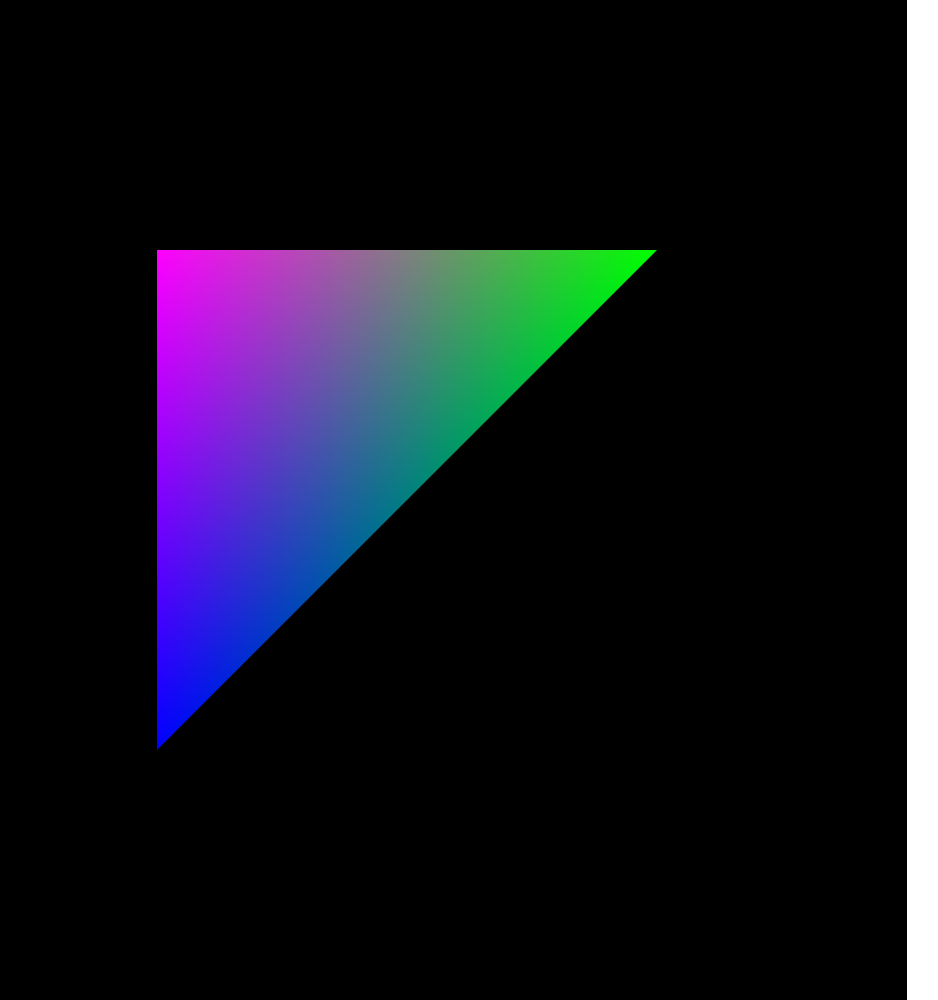
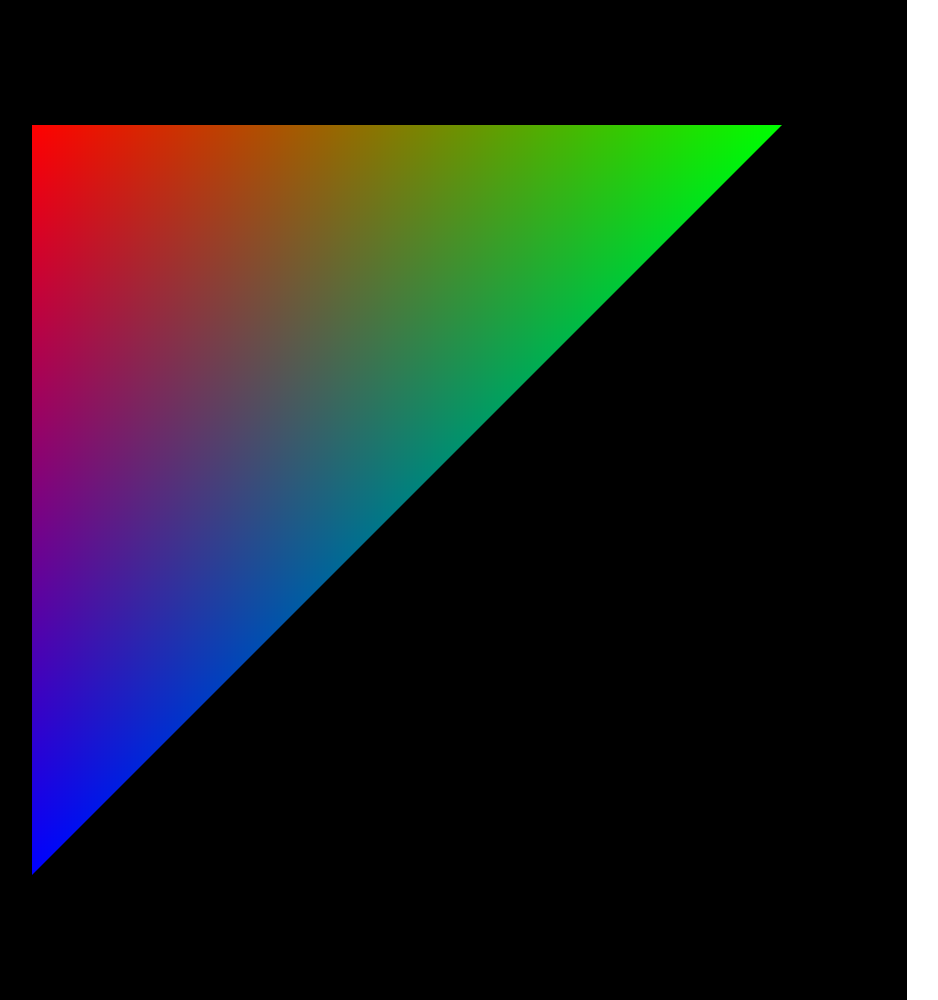
Before and after one commit to Chanran/someAnimations, a website: page WebGL/drawTriangle/index.html in a window 1280 px wide. Shown: the whole page, without its empty margins (93-1031 px from the left). Drawn offline with Linux system fonts and the light colour scheme.

Commit message:
feat: 重构渐变三角形代码
Change-Id: I9fa6b2ad215903973408125e546b283e20a0a42d

```diff
--- a/WebGL/drawTriangle/index.html
+++ b/WebGL/drawTriangle/index.html
@@ -19,6 +19,6 @@
   <script src="../lib/cuon-utils.js"></script>
   <script src="../lib/webgl-utils.js"></script>
   <script src="../lib/webgl-debug.js"></script>
-  <script src="./index.js"></script>
+  <script src="./index_share.js"></script>
 </body>
 </html>
--- a/WebGL/drawTriangle/index.js
+++ b/WebGL/drawTriangle/index.js
@@ -1,22 +1,25 @@
 // 定义顶点着色器
 var VSHADER_SOURCE =
-  'attribute vec4 a_position;\n' +
-  'attribute vec4 a_vertex_color;\n' +
-  'uniform mat4 uMVMatrix;\n' +
-  'uniform mat4 uPMatrix;\n' +
-  'varying vec4 vColor;\n' +
-  'void main(){\n' +
-  '  gl_Position = a_position;\n' +
-  '  vColor = a_vertex_color;\n' +
-  '}\n';
+  [
+    'attribute vec4 a_position;',
+    'attribute vec4 a_vertex_color;',
+    'uniform mat4 u_matrix;',
+    'varying vec4 vColor;',
+    'void main(){',
+    '  gl_Position = u_matrix * a_position;',
+    '  vColor = a_vertex_color;',
+    '}',
+  ].join('\n');
 
 // 定义片元着色器
 var FSHADER_SOURCE =
-  'precision mediump float;\n' +
-  'varying vec4 vColor;\n' +
-  'void main(){\n' +
-  'gl_FragColor = vColor;\n' +
-  '}\n';
+  [
+    'precision mediump float;',
+    'varying vec4 vColor;',
+    'void main(){',
+    '  gl_FragColor = vColor;',
+    '}',
+  ].join('\n');
 
 function main(){
   var canvas = document.getElementById('webgl');
@@ -37,10 +40,14 @@ function main(){
   var a_position = gl.getAttribLocation(gl.program, 'a_position');
   // 点颜色
   var a_vertex_color = gl.getAttribLocation(gl.program, 'a_vertex_color');
-  // MV矩阵
-  var uMVMatrix = gl.getUniformLocation(gl.program, 'uMVMatrix');
-  // P矩阵
-  var uPMtrix = gl.getUniformLocation(gl.program, 'uPMatrix');
+  // MVP矩阵
+  var matrix = new Float32Array([
+    1.5, 0, 0, 0,
+    0, 1.5, 0, 0,
+    0, 0, 1.5, 0,
+    0, 0, 0, 1,
+  ])
+  var matrixLocation = gl.getUniformLocation(gl.program, 'u_matrix');
 
   if (a_position < 0) {
     console.log('Failed to get the storage location of a_position');
@@ -59,6 +66,9 @@ function main(){
     -0.5, -0.5, 0.0, 0.0, 1.0, 1.0  // 蓝色
   ])
 
+  // uniform
+  gl.uniformMatrix4fv(matrixLocation, false, matrix);
+
   // 创建buffer
   var vBuffer = gl.createBuffer();
   if (!vBuffer) {
@@ -76,7 +86,7 @@ function main(){
   gl.enableVertexAttribArray(a_position);
   gl.enableVertexAttribArray(a_vertex_color);
 
-  // 制定晴空canvas的颜色
+  // 制定清空canvas的颜色
   gl.clearColor(0.0, 0.0, 0.0, 1.0);
   // 清空canvas
   // gl.COLOR_BUFFER_BIT颜色缓存，默认清空色rgba(0.0, 0.0, 0.0, 0.0) 透明黑色，通过gl.clearColor指定
--- /dev/null
+++ b/WebGL/drawTriangle/index_share.js
@@ -0,0 +1,79 @@
+// 定义顶点着色器
+var VSHADER_SOURCE =
+`
+  attribute vec4 a_position;
+  attribute vec4 a_vertex_color;
+  uniform mat4 u_matrix;
+  varying vec4 vColor;
+  void main(){
+    gl_Position = u_matrix * a_position;
+    vColor = a_vertex_color;
+  }
+`
+
+// 定义片元着色器
+var FSHADER_SOURCE =
+`
+  precision mediump float;
+  varying vec4 vColor;
+  void main(){
+    gl_FragColor = vColor;
+  }
+`
+
+function main(){
+  var canvas = document.getElementById('webgl');
+  var gl = getWebGLContext(canvas);
+
+  // 初始化着色器
+  initShaders(gl,VSHADER_SOURCE,FSHADER_SOURCE)
+
+  /* 准备数据 */
+
+  // 准备顶点、颜色数据：通常由3D框架封装好的几何和材质的出来的
+  var arrVtx = new Float32Array([
+    // x, y, r, g, b
+    -0.5, 0.5, 1.0, 0.0, 0.0,  // 红色
+    0.5, 0.5, 0.0, 1.0, 0.0,   // 绿色
+    -0.5, -0.5, 0.0, 0.0, 1.0  // 蓝色
+  ])
+
+  // MVP矩阵：通常由3D框架封装好的平移、旋转、缩放的操作计算出来的
+  var matrix = new Float32Array([
+    1.5, 0, 0, 0, // scale x 1.5
+    0, 1.5, 0, 0, // scale y 1.5
+    0, 0, 1.5, 0, // scale z 1.5
+    0, 0, 0, 1,
+  ])
+
+  /* gl操作：上传数据到GPU，触发绘制 */
+
+  // 绑定顶点shader a_position变量
+  var a_position = gl.getAttribLocation(gl.program, 'a_position');
+  // 绑定顶点shader a_vertex_color变量
+  var a_vertex_color = gl.getAttribLocation(gl.program, 'a_vertex_color');
+  var matrixLocation = gl.getUniformLocation(gl.program, 'u_matrix');
+
+  // uniform MVP矩阵
+  gl.uniformMatrix4fv(matrixLocation, false, matrix);
+  // 创建buffer
+  var vBuffer = gl.createBuffer();
+  // 将缓冲区对象绑定到目标
+  gl.bindBuffer(gl.ARRAY_BUFFER, vBuffer);
+  // 想缓冲区对象写入数据
+  gl.bufferData(gl.ARRAY_BUFFER, arrVtx, gl.STATIC_DRAW);
+  // 将缓冲区对象分配给a_position变量和a_vertex_color
+  var size = arrVtx.BYTES_PER_ELEMENT;
+  gl.vertexAttribPointer(a_position, 2, gl.FLOAT, false, size * 5, 0);
+  gl.vertexAttribPointer(a_vertex_color, 3, gl.FLOAT, false, size * 5, size * 2);
+  // 连接a_position, a_vertex_color变量和分配给它的缓冲区对象
+  gl.enableVertexAttribArray(a_position);
+  gl.enableVertexAttribArray(a_vertex_color);
+
+  // 制定清空canvas的颜色
+  gl.clearColor(0.0, 0.0, 0.0, 1.0);
+  // 清空canvas
+  gl.clear(gl.COLOR_BUFFER_BIT);
+  // 绘制三角形
+  gl.drawArrays(gl.TRIANGLES, 0, 3);
+}
```
Also changed, not shown: 1 other file.
